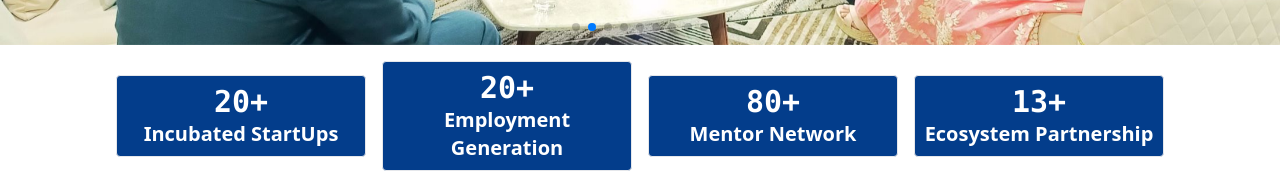
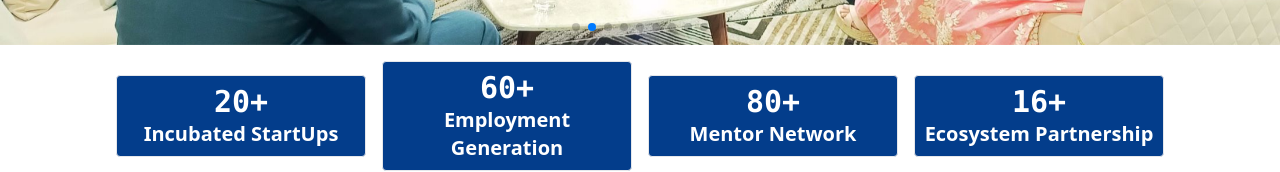
Before and after one commit to shindesuyash/DFIIE-Website, a React (Create React App) app: page / in a window 1280 px wide. Shown: the part 657-829 px from the top of the page. Built offline with nearby package versions, Linux system fonts and the light colour scheme; a web font is replaced by a local one.

Commit message:
december newsletter added

```diff
--- a/src/pages/HomePage.jsx
+++ b/src/pages/HomePage.jsx
@@ -14,7 +14,7 @@ const HomePage = () => {
     },
     {
       name:"Employment Generation",
-      total:20
+      total:60
     },
     {
       name:"Mentor Network",
@@ -22,12 +22,12 @@ const HomePage = () => {
     },
     {
       name:"Ecosystem Partnership",
-      total:13
+      total:16
     },
 
     {
       name:"Events Conducted",
-      total:50
+      total:70
     }
   ]
   console.log(countUp)
--- a/src/pages/NewsAndAnnouncement.jsx
+++ b/src/pages/NewsAndAnnouncement.jsx
@@ -9,6 +9,7 @@ import Image from "../components/Image";
 import augustVolume1 from "../components/images/augustVolume1.png";
 import september1 from "../components/images/newsletter-2.png";
 import october1 from "../components/images/newsletter-3.jpg";
+import december1 from "../components/images/newsletter-4.jpg";
 import Adv from '../components/images/Adv.jpg'
 import { FaArrowCircleRight } from "react-icons/fa";
 
@@ -30,7 +31,11 @@ const NewsAndAnnouncement = () => {
       newslettername: "DFIIE Newsletter Volume-3 (October 2023)",
       path: "https://drive.google.com/file/d/1JRsBTCOVpIGyENdAdLqn9PN-7h8JLo5f/view?usp=sharing",
     },
-
+    {
+      img: december1,
+      newslettername: "DFIIE Newsletter Volume-4 (December 2023)",
+      path: "https://drive.google.com/file/d/1jsndAwMz1_3-MGesGponRNGm9eFlZ71v/view?usp=sharing",
+    },
 
 
   ];
```
Also changed, not shown: src/components/images/newsletter-4.jpg (added).
